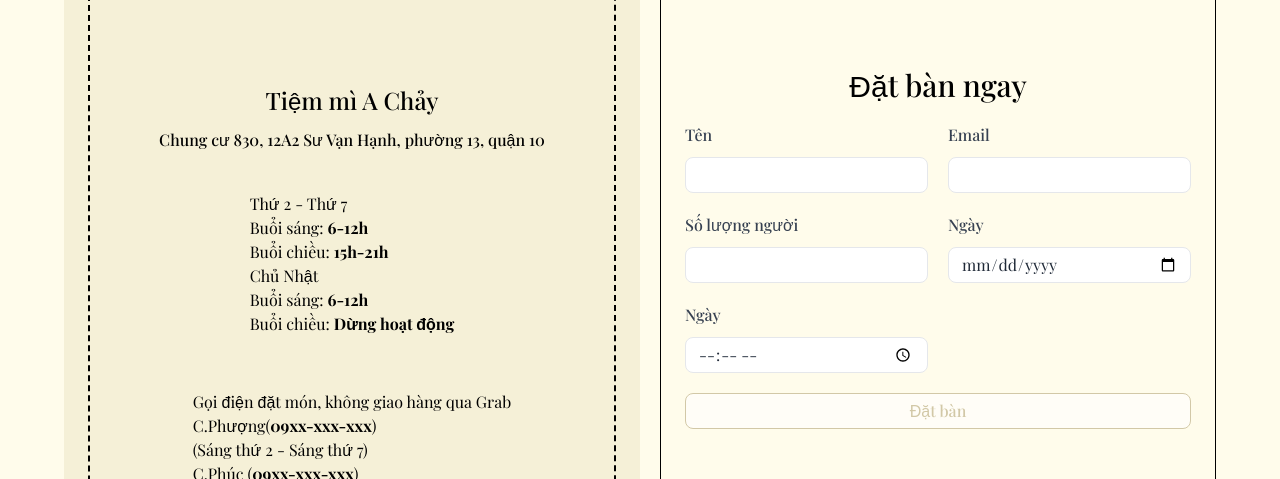
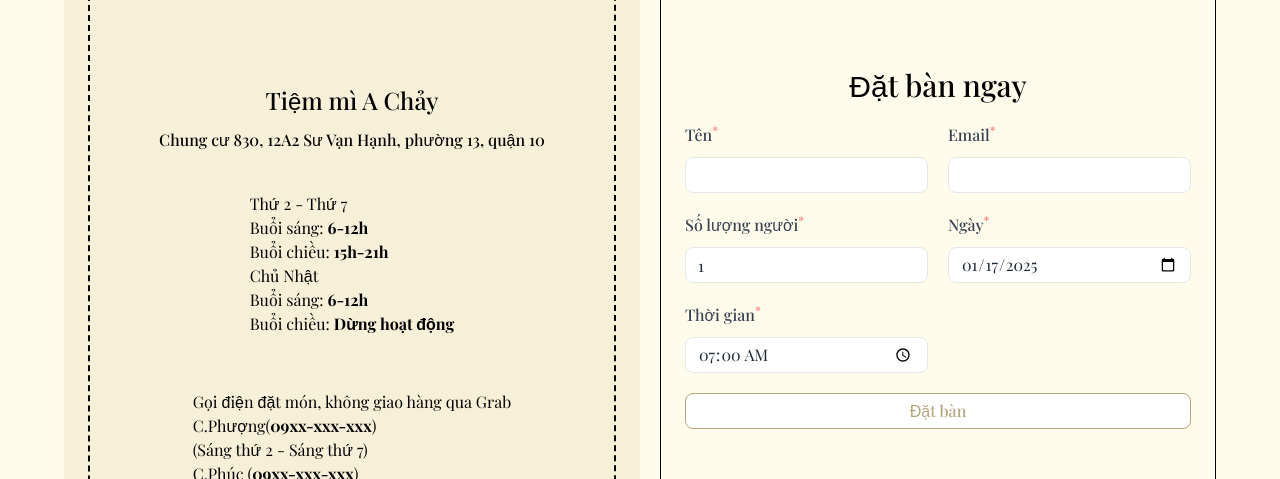
Before and after one commit to GlifeTyson/achay-noodle, a Next.js app: page / in a window 1280 px wide. Shown: the part 1760-2239 px from the top of the page. Built offline with nearby package versions, Linux system fonts and the light colour scheme; no server answers; a web font is replaced by a local one.

Commit message:
validate form, set default value for date and timing

```diff
--- a/src/components/Reservation/Form.tsx
+++ b/src/components/Reservation/Form.tsx
@@ -6,19 +6,23 @@ import { useToast } from "@/context/ToastContext";
 import { sendEmail } from "@/services/emailjs";
 import { contentModal } from "@/utils/constants";
 import { zodResolver } from "@hookform/resolvers/zod";
-import { useState } from "react";
+import { useEffect, useState } from "react";
 import { Controller, useForm } from "react-hook-form";
 import { z } from "zod";
 const Form = () => {
+  const toast = useToast();
+  const [currentTime, setCurrentTime] = useState("");
+  const [open, setOpenModal] = useState(false);
   const today = new Date().toISOString().split("T")[0];
+
   const formMethods = useForm({
     mode: "onChange",
     defaultValues: {
       user_name: "",
       user_email: "",
       number_of_guests: 1,
-      date: new Date(),
-      time: "12:00",
+      date: new Date().toISOString().split("T")[0],
+      time: "07:00",
     },
     resolver: zodResolver(
       z.object({
@@ -43,15 +47,6 @@ const Form = () => {
     handleSubmit,
     formState: { errors, isDirty },
   } = formMethods;
-  const toast = useToast();
-
-  const [formData, setFormData] = useState({
-    user_name: "",
-    user_email: "",
-    message: "",
-  });
-
-  const [open, setOpenModal] = useState(false);
 
   const onSubmit = async () => {
     const res = sendEmail("#form");
@@ -73,6 +68,13 @@ const Form = () => {
     });
   };
 
+  useEffect(() => {
+    const now = new Date();
+    const hours = now.getHours().toString().padStart(2, "0");
+    const minutes = now.getMinutes().toString().padStart(2, "0");
+    setCurrentTime(`${hours}:${minutes}`);
+  }, []);
+
   return (
     <form
       id="form"
@@ -87,12 +89,13 @@ const Form = () => {
             name="user_name"
             render={({ field: { value, onChange } }) => (
               <Input
-                value={value}
+                required
                 label="Tên"
                 type="text"
                 name="user_name"
+                className="w-full h-7 md:h-9 text-sm md:text-base"
+                defaultValue={value}
                 labelClassName="text-sm md:text-base"
-                className="w-full h-7 md:h-9 text-sm md:text-base"
                 errorMessage={errors.user_name?.message}
                 onChange={onChange}
               />
@@ -105,7 +108,8 @@ const Form = () => {
             name="user_email"
             render={({ field: { value, onChange } }) => (
               <Input
-                value={value}
+                required
+                defaultValue={value}
                 label="Email"
                 type="text"
                 name="user_email"
@@ -123,7 +127,8 @@ const Form = () => {
             name="number_of_guests"
             render={({ field: { value, onChange } }) => (
               <Input
-                value={value}
+                required
+                defaultValue={value}
                 label="Số lượng người"
                 type="number"
                 name="number_of_guests"
@@ -139,31 +144,50 @@ const Form = () => {
         </div>
         <div className="col-span-1">
           <div className="flex flex-col gap-2 md:gap-2.5">
-            <span className="text-base text-gray-700 font-medium">Ngày</span>
+            <Controller
+              control={control}
+              name="date"
+              render={({ field: { value, onChange } }) => (
                 <Input
+                  required
+                  label="Ngày"
                   type="date"
                   name="date"
+                  defaultValue={value}
                   min={today}
                   labelClassName="text-sm md:text-base"
                   className="w-full h-7 md:h-9 text-sm md:text-base"
+                />
+              )}
             />
           </div>
         </div>
         <div className="col-span-1">
           <div className="flex flex-col gap-2 md:gap-2.5">
-            <span className="text-base text-gray-700 font-medium">Ngày</span>
+            <Controller
+              control={control}
+              name="time"
+              render={({ field: { value, onChange } }) => (
+                <>
                   <Input
+                    required
+                    defaultValue={value}
+                    label="Thời gian"
                     type="time"
                     name="time"
                     labelClassName="text-sm md:text-base"
                     className="w-full h-7 md:h-9 text-sm md:text-base"
+                    onChange={onChange}
+                  />
+                </>
+              )}
             />
           </div>
         </div>
         <div className="col-span-1 md:col-span-2">
           <Button
             variant="outline"
-            disabled={!isDirty}
+            // disabled={!isDirty}
             className="w-full h-9 rounded-lg"
             onClick={handleSubmit(onSubmit)}
           >
```
Lines whose indentation alone changed are shown as unchanged.
